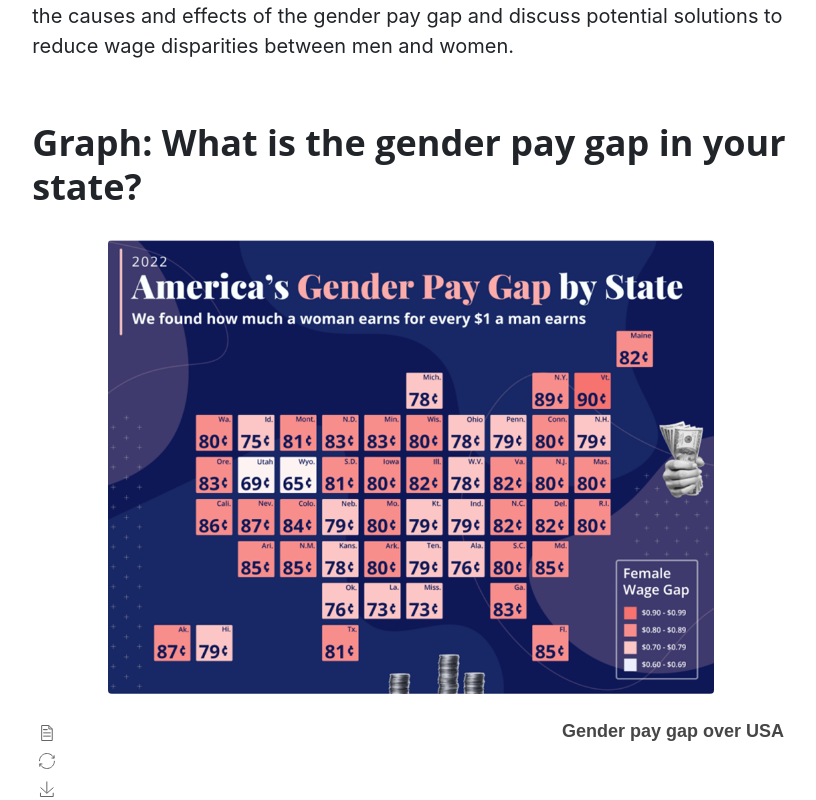
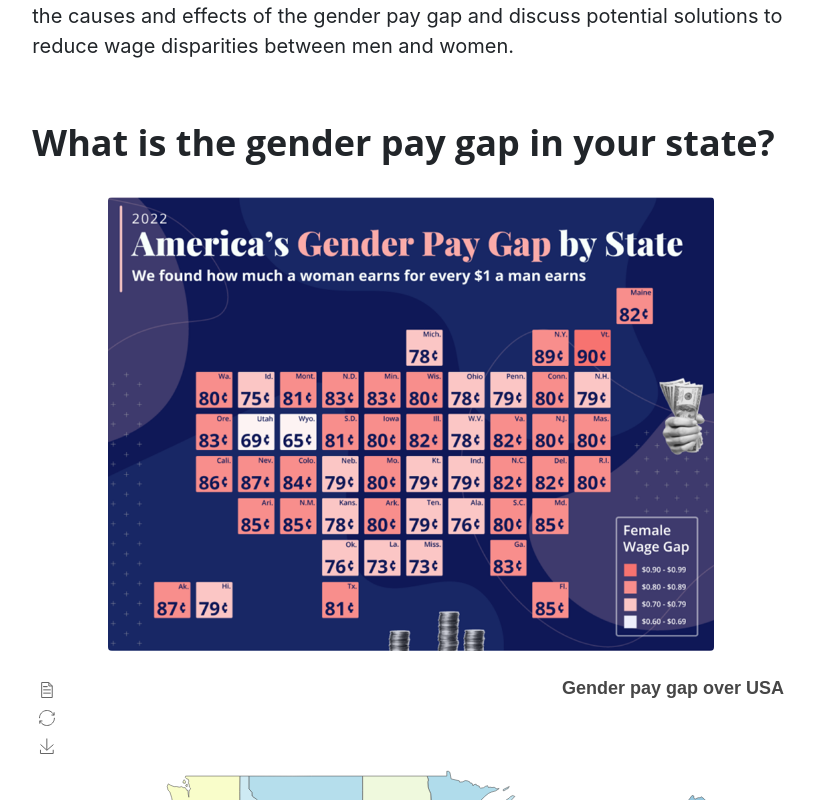
Before and after one commit to xzjiu/project2, a React (Create React App) app: page / in a window 1280 px wide. Shown: the part 1980-2780 px from the top of the page, without its empty margins (229-1045 px from the left). Built offline with nearby package versions, Linux system fonts and the light colour scheme.

Commit message:
change map size and shape

```diff
--- a/src/App.js
+++ b/src/App.js
@@ -238,7 +238,7 @@ function App() {
                 </p>
                 <div>
                   <h2 className="section-heading mb-8">
-                    Graph: What is the gender pay gap in your state?
+                    What is the gender pay gap in your state?
                   </h2>
                   <center>
                     <Image src={WageGap} rounded width="80%" />
@@ -358,7 +358,7 @@ function App() {
                   less than male workers across all NAICS sectors.
                 </p>
                 <h2 className="section-heading mb-4">
-                  Graph: Median earnings for women in 2021 were 83.1% of the
+                  Median earnings for women in 2021 were 83.1% of the
                   median for men
                 </h2>
                 <ResponsiveContainer width="100%" height={500}>
```
